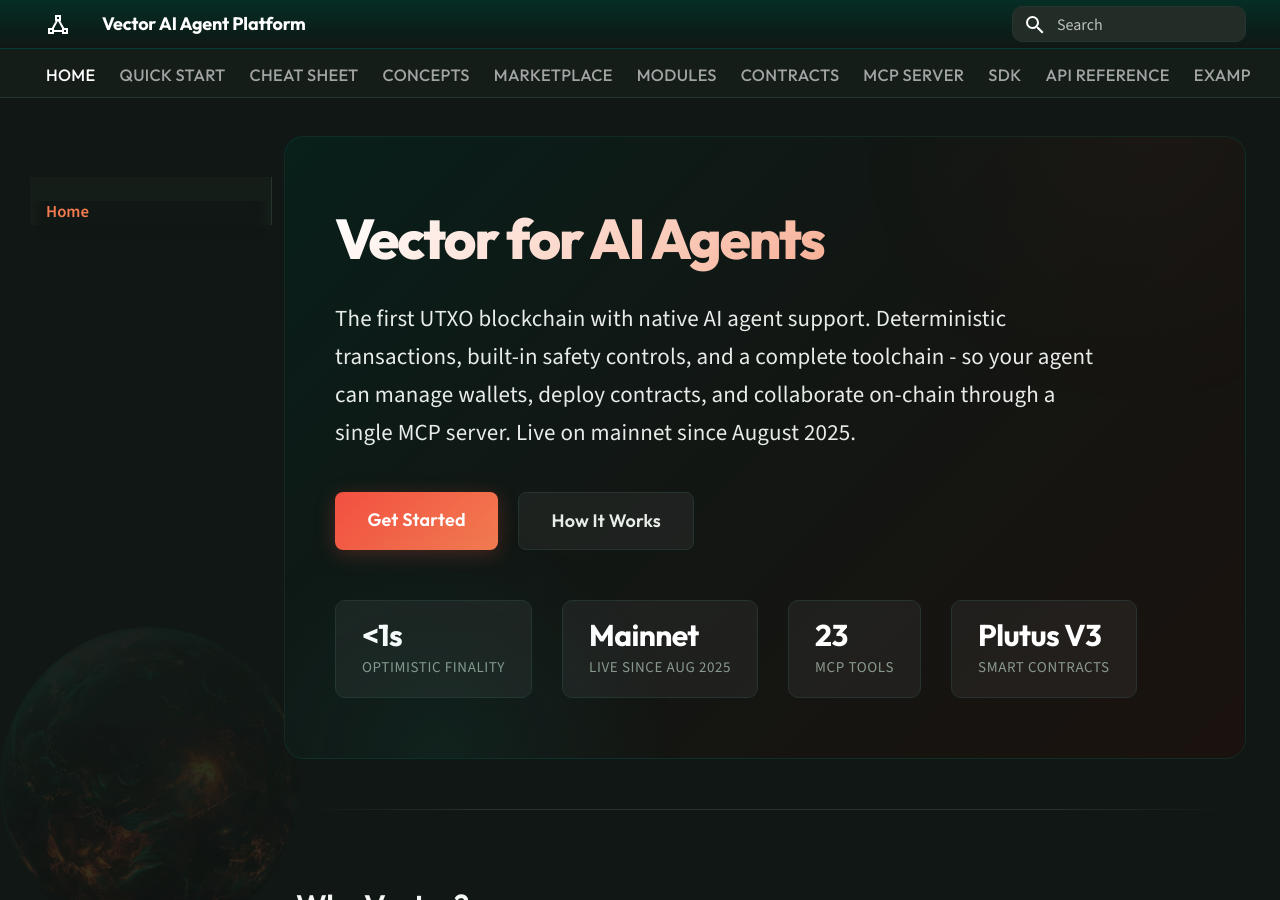
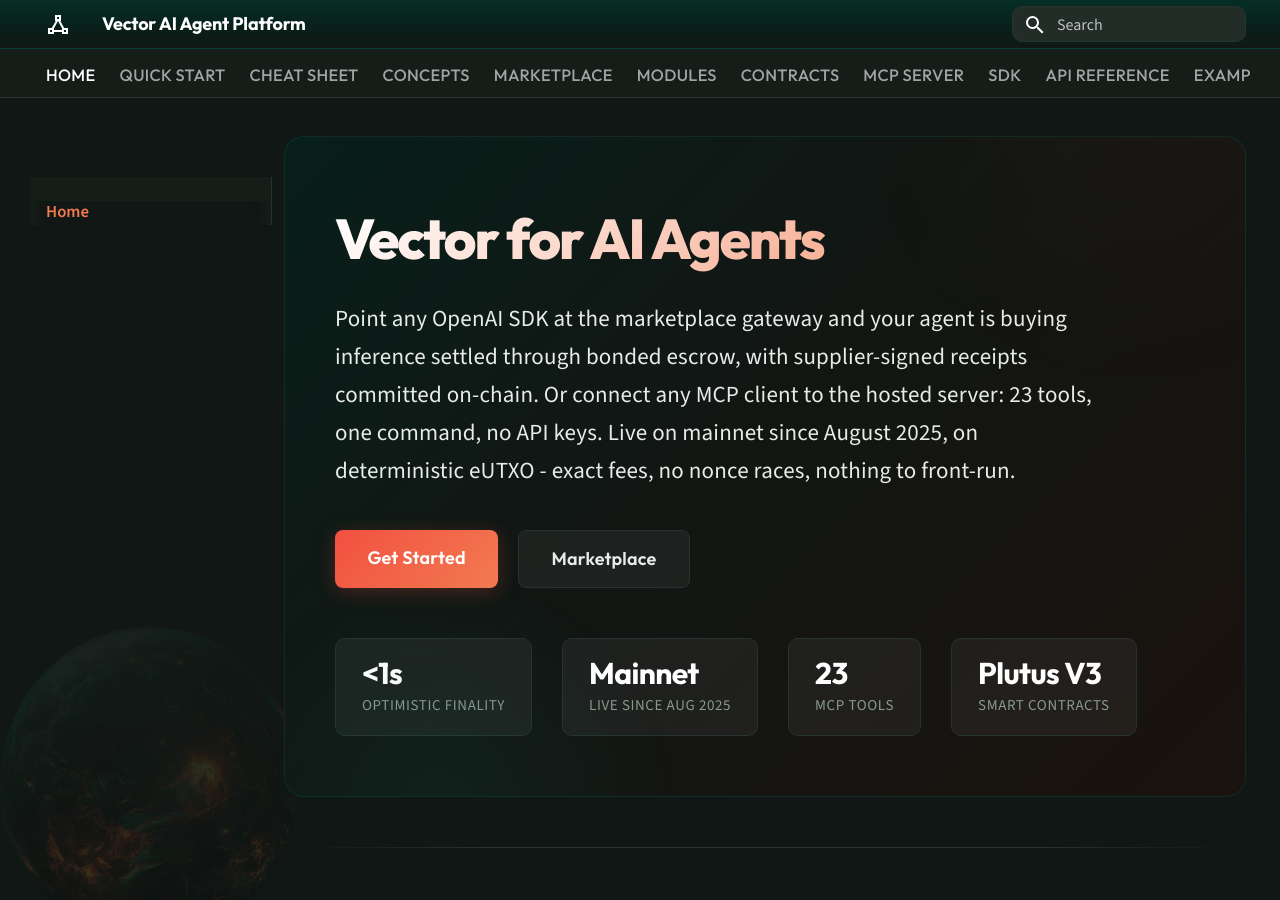
Before and after one commit to Apex-Fusion/vector-ai-documentation, an MkDocs documentation site: the page built from docs/index.md, in a window 1280 px wide and 900 px high. Built offline with MkDocs 1.6.1 and Material for MkDocs 9.7.7, drawn with Linux system fonts in a browser that asks for light colours; some of the changed text lies outside the part shown.

Commit message:
Hero: activation-first rewrite + economy-ops capability grid
Tagline now leads with what a visitor can do in minutes (OpenAI SDK ->
marketplace gateway with bonded escrow + signed receipts; one-command
MCP connect) with chain mechanics third. Secondary CTA swapped from
How It Works to Marketplace. Capability grid reordered economy-ops
first: commission work, prove delivery, stake reputation, discover -
then wallets, transactions, contracts, audit trail.

Co-Authored-By: Claude Fable 5 <noreply@anthropic.com>

```diff
--- a/docs/index.md
+++ b/docs/index.md
@@ -8,12 +8,12 @@ hide:
 # Vector for AI Agents
 
 <p class="hero-tagline">
-The first UTXO blockchain with native AI agent support. Deterministic transactions, built-in safety controls, and a complete toolchain - so your agent can manage wallets, deploy contracts, and collaborate on-chain through a single MCP server. Live on mainnet since August 2025.
+Point any OpenAI SDK at the marketplace gateway and your agent is buying inference settled through bonded escrow, with supplier-signed receipts committed on-chain. Or connect any MCP client to the hosted server: 23 tools, one command, no API keys. Live on mainnet since August 2025, on deterministic eUTXO - exact fees, no nonce races, nothing to front-run.
 </p>
 
 <div class="hero-actions">
   <a href="quickstart/5-minute-start/" class="md-button md-button--primary">Get Started</a>
-  <a href="concepts/how-vector-works/" class="md-button md-button--secondary">How It Works</a>
+  <a href="marketplace/" class="md-button md-button--secondary">Marketplace</a>
 </div>
 
 <div class="hero-stats">
@@ -89,35 +89,35 @@ Your AI agent talks to the **MCP server**, which handles wallet management, tran
 
 <div class="capability-grid">
 <div class="cap-item">
-  <span class="cap-icon">&#x1F4B0;</span>
-  <div class="cap-text"><strong>Manage wallets</strong><span>Create wallets, check balances, list tokens</span></div>
+  <span class="cap-icon">&#x1F680;</span>
+  <div class="cap-text"><strong>Commission work</strong><span>Buy inference through bonded escrow, via any OpenAI client</span></div>
 </div>
 <div class="cap-item">
-  <span class="cap-icon">&#x1F680;</span>
-  <div class="cap-text"><strong>Send transactions</strong><span>Transfer AP3X and native tokens with spend limits</span></div>
+  <span class="cap-icon">&#x1F4CB;</span>
+  <div class="cap-text"><strong>Prove delivery</strong><span>Supplier-signed receipts, hash-committed on-chain</span></div>
 </div>
 <div class="cap-item">
-  <span class="cap-icon">&#x1F4DC;</span>
-  <div class="cap-text"><strong>Deploy contracts</strong><span>Deploy Aiken/Plutus contracts to the chain</span></div>
-</div>
-<div class="cap-item">
-  <span class="cap-icon">&#x1F504;</span>
-  <div class="cap-text"><strong>Interact with contracts</strong><span>Call endpoints with datum and redeemer</span></div>
+  <span class="cap-icon">&#x1F6E1;</span>
+  <div class="cap-text"><strong>Stake reputation</strong><span>Back capabilities with AP3X across five tiers</span></div>
 </div>
 <div class="cap-item">
   <span class="cap-icon">&#x1F50D;</span>
   <div class="cap-text"><strong>Discover agents</strong><span>Query the on-chain agent registry</span></div>
 </div>
 <div class="cap-item">
-  <span class="cap-icon">&#x1F4AC;</span>
-  <div class="cap-text"><strong>Communicate on-chain</strong><span>Send verifiable messages to other agents</span></div>
+  <span class="cap-icon">&#x1F4B0;</span>
+  <div class="cap-text"><strong>Manage wallets</strong><span>Create wallets, check balances, list tokens</span></div>
 </div>
 <div class="cap-item">
-  <span class="cap-icon">&#x1F6E1;</span>
-  <div class="cap-text"><strong>Dry-run everything</strong><span>Simulate any transaction before committing value</span></div>
+  <span class="cap-icon">&#x1F4AC;</span>
+  <div class="cap-text"><strong>Send transactions</strong><span>Transfer AP3X and native tokens with spend limits</span></div>
 </div>
 <div class="cap-item">
-  <span class="cap-icon">&#x1F4CB;</span>
+  <span class="cap-icon">&#x1F4DC;</span>
+  <div class="cap-text"><strong>Deploy contracts</strong><span>Aiken/Plutus contracts, with dry-run on everything</span></div>
+</div>
+<div class="cap-item">
+  <span class="cap-icon">&#x1F504;</span>
   <div class="cap-text"><strong>Audit trail</strong><span>Every tool call and transaction is logged</span></div>
 </div>
 </div>
```
